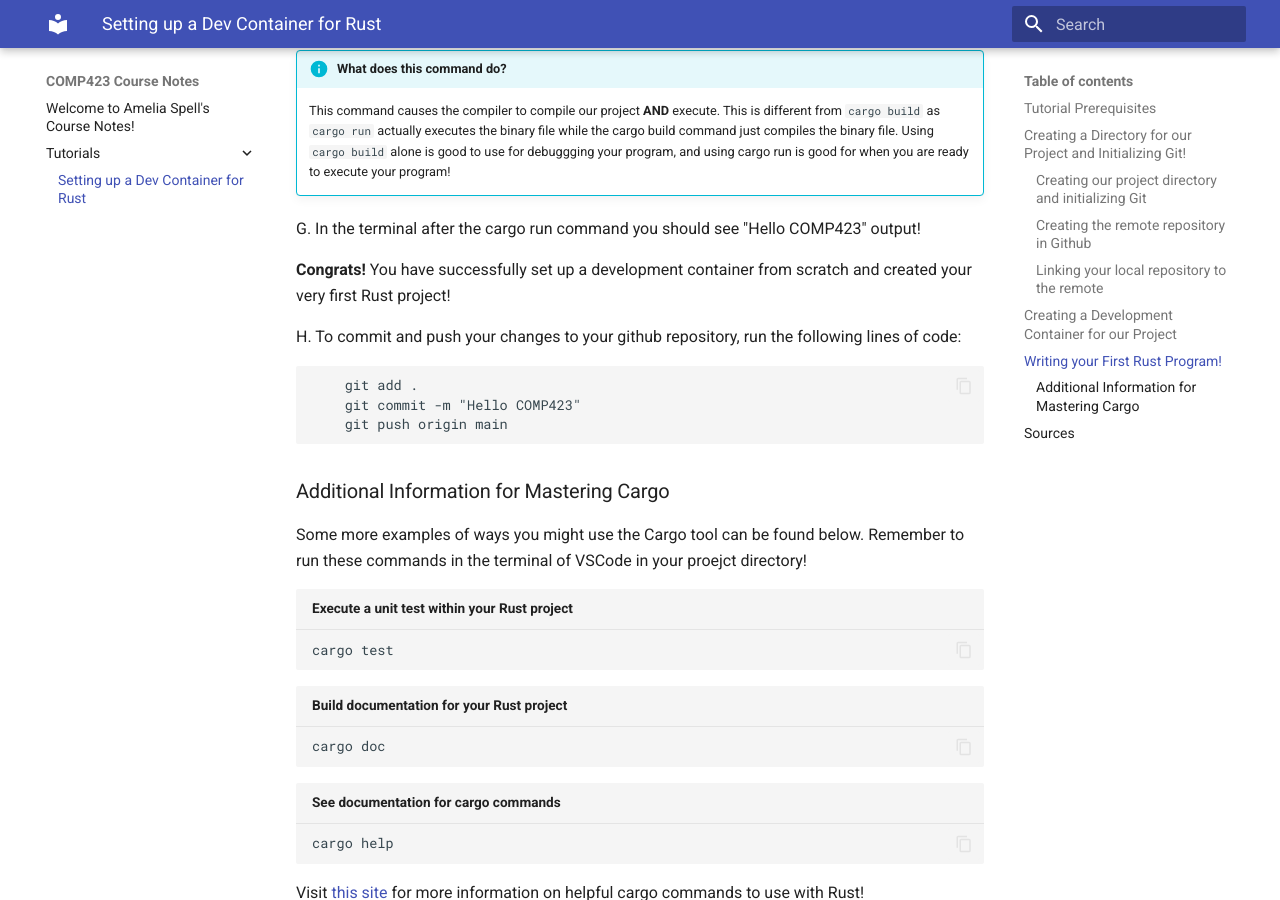
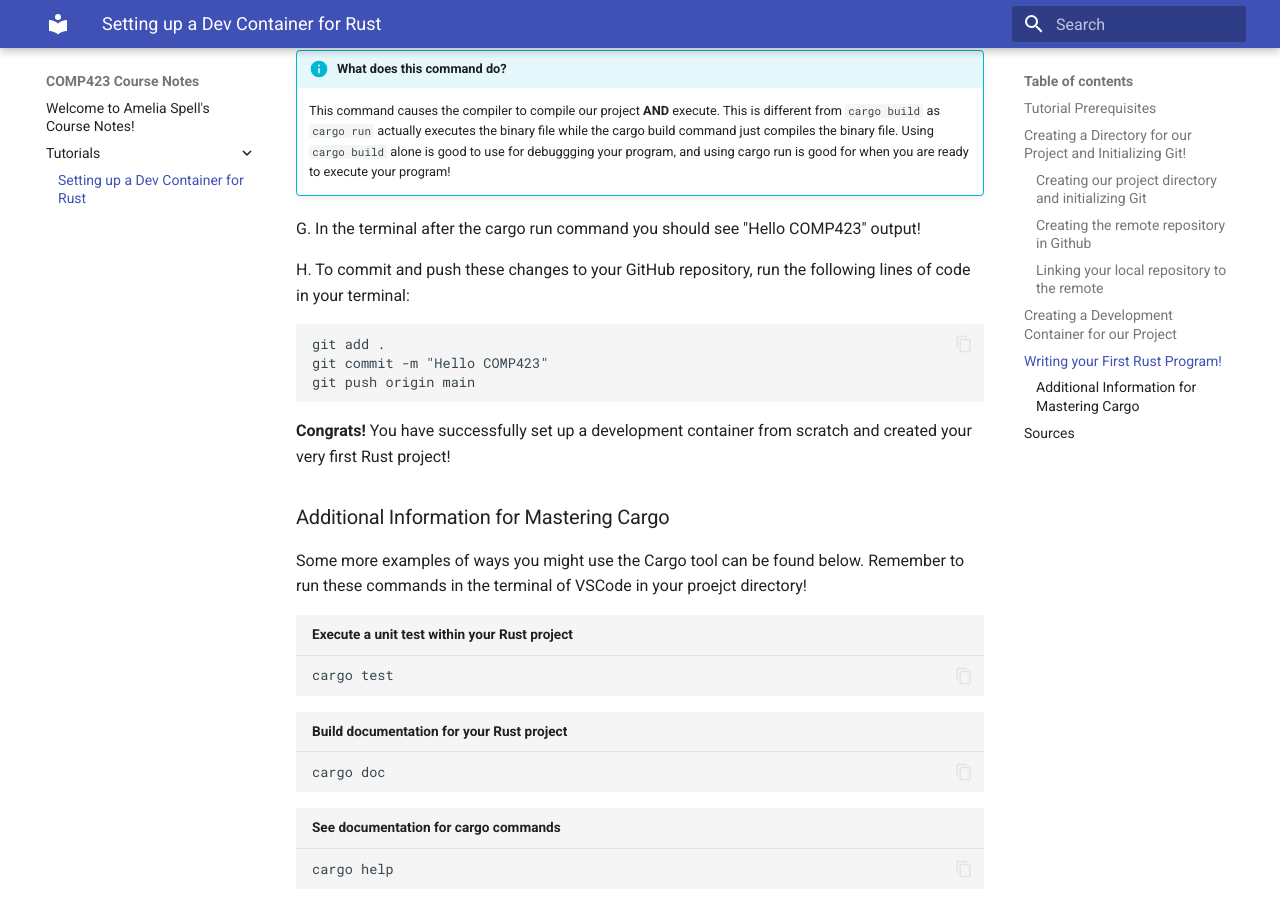
Before and after one commit to amspell04/comp423-course-notes, an MkDocs documentation site: the page built from docs/tutorials/rust-setup.md, in a window 1280 px wide and 900 px high, scrolled down 5198 px. Built offline with MkDocs 1.6.1 and Material for MkDocs 9.7.7, drawn with Linux system fonts in a browser that asks for light colours.

Commit message:
reformatted merged changes

````diff
--- a/docs/tutorials/rust-setup.md
+++ b/docs/tutorials/rust-setup.md
@@ -186,16 +186,16 @@
 
 G. In the terminal after the cargo run command you should see "Hello COMP423" output!
 
+H. To commit and push these changes to your GitHub repository, run the following lines of code in your terminal:
+
+```
+git add .
+git commit -m "Hello COMP423"
+git push origin main
+```
+
 **Congrats!** You have successfully set up a development container from scratch and created your very first Rust project!
 
-
-H. To commit and push your changes to your github repository, run the following lines of code:
-
-```
-    git add .
-    git commit -m "Hello COMP423"
-    git push origin main
-```
 
 ### Additional Information for Mastering Cargo
 
````
